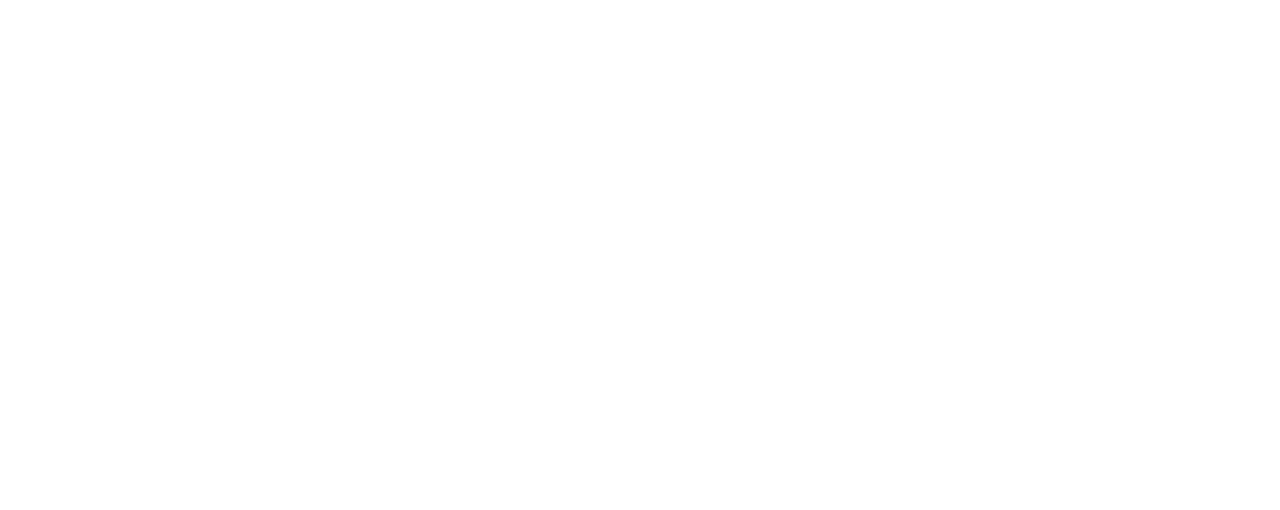
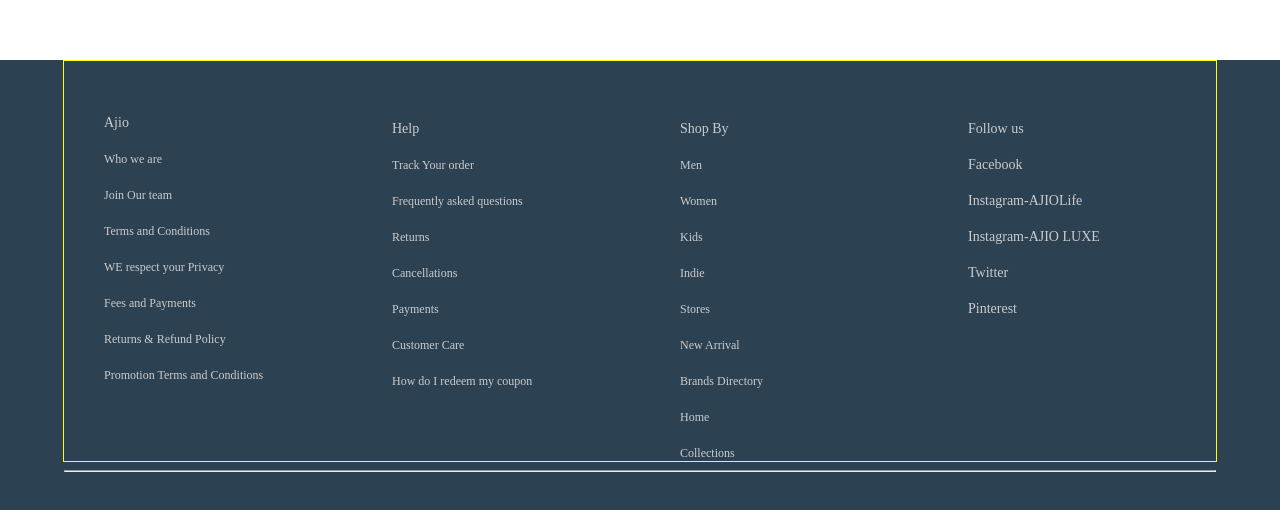
Before and after one commit to Nagendrapasala/www.ajio.com, a React (Create React App) app in the folder ajio_dublicate/: page / in a window 1280 px wide. Shown: the part 1314-1824 px from the top of the page. Before the commit the page ends 837 px from the top, so only its background shows below. Built offline with nearby package versions, Linux system fonts and the light colour scheme; no server answers.

Commit message:
footer added

```diff
--- a/ajio_dublicate/src/App.js
+++ b/ajio_dublicate/src/App.js
@@ -1,11 +1,13 @@
 import logo from './logo.svg';
 import './App.css';
 import Navbar from './Components/Navbar';
+import Footer from './Components/Footer'
 
 function App() {
   return (
     <div className="App">
         <Navbar/>
+        <Footer/>
     </div>
   );
 }
--- /dev/null
+++ b/ajio_dublicate/src/Components/Footer.jsx
@@ -0,0 +1,58 @@
+import React from 'react';
+import { Link } from 'react-router-dom';
+
+export default function Footer() {
+  return (<div className='outerFooter' style = {{backgroundColor: "#2c4152", height: "500px", color: "#ccc", width: "100%", marginTop: "100%",}}>
+            <div className='mainFooter' style = {{ border: "1px solid yellow", height: "400px",display: "flex", flexDirection: "row",justifyContent: "space-evenly", width: "90%", textAlign: "left", margin:" auto" }}>
+                <div style = {{width: "300px", height: "178px", boxSizing: "border-box", marginTop: "40px"}}>
+                    <ul style = {{textDecoration: "none", fontSize: "14px", fontFamily: "SourceSansPro", color: "#ccc"}}>Ajio</ul>
+                    <ul ><Link to ="" style = {{textDecoration: "none", fontSize: "12px", fontFamily: "SourceSansPro", color: "#ccc"}}>Who we are</Link></ul>
+                    <ul><Link to ="" style = {{textDecoration: "none", fontSize: "12px", fontFamily: "SourceSansPro", color: "#ccc"}}>Join Our team</Link></ul>
+                    <ul><Link to ="" style = {{textDecoration: "none", fontSize: "12px", fontFamily: "SourceSansPro", color: "#ccc"}}>Terms and Conditions</Link></ul>
+                    <ul><Link to ="" style = {{textDecoration: "none", fontSize: "12px", fontFamily: "SourceSansPro", color: "#ccc"}}>WE respect your Privacy</Link></ul>
+                    <ul><Link to = "" style = {{textDecoration: "none", fontSize: "12px", fontFamily: "SourceSansPro", color: "#ccc"}}>Fees and Payments</Link></ul>
+                    <ul><Link to = "" style = {{textDecoration: "none", fontSize: "12px", fontFamily: "SourceSansPro", color: "#ccc"}}>Returns & Refund Policy</Link></ul>
+                    <ul><Link to = "" style = {{textDecoration: "none", fontSize: "12px", fontFamily: "SourceSansPro", color: "#ccc"}}>Promotion Terms and Conditions</Link></ul>
+                </div>
+                <div style = {{width: "300px", height: "215px", boxSizing: "border-box", marginTop: "40px"}}>
+                    <ul><Link to = "" style = {{textDecoration: "none", fontSize: "14px", fontFamily: "SourceSansPro", color: "#ccc"}}>Help</Link></ul>
+                    <ul><Link to = "" style = {{textDecoration: "none", fontSize: "12px", fontFamily: "SourceSansPro", color: "#ccc"}}>Track Your order</Link></ul>
+                    <ul><Link to = "" style = {{textDecoration: "none", fontSize: "12px", fontFamily: "SourceSansPro", color: "#ccc"}}>Frequently asked questions</Link></ul>
+                    <ul><Link to = "" style = {{textDecoration: "none", fontSize: "12px", fontFamily: "SourceSansPro", color: "#ccc"}}>Returns</Link></ul>
+                    <ul><Link to = "" style = {{textDecoration: "none", fontSize: "12px", fontFamily: "SourceSansPro", color: "#ccc"}}>Cancellations</Link></ul>
+                    <ul><Link to = "" style = {{textDecoration: "none", fontSize: "12px", fontFamily: "SourceSansPro", color: "#ccc"}}>Payments</Link></ul>
+                    <ul><Link to = "" style = {{textDecoration: "none", fontSize: "12px", fontFamily: "SourceSansPro", color: "#ccc"}}>Customer Care</Link></ul>
+                    <ul><Link to = "" style = {{textDecoration: "none", fontSize: "12px", fontFamily: "SourceSansPro", color: "#ccc"}}>How do I redeem my coupon</Link></ul>
+                </div>
+                <div style = {{ width: "300px", height: "266px", boxSizing: "border-box", marginTop: "40px"}}>
+                    <ul><Link style = {{textDecoration: "none", fontSize: "14px", fontFamily: "SourceSansPro", color: "#ccc"}}>Shop By</Link></ul>
+                    <ul><Link style = {{textDecoration: "none", fontSize: "12px", fontFamily: "SourceSansPro", color: "#ccc"}}>Men</Link></ul>
+                    <ul><Link style = {{textDecoration: "none", fontSize: "12px", fontFamily: "SourceSansPro", color: "#ccc"}}>Women</Link></ul>
+                    <ul><Link style = {{textDecoration: "none", fontSize: "12px", fontFamily: "SourceSansPro", color: "#ccc"}}>Kids</Link></ul>
+                    <ul><Link style = {{textDecoration: "none", fontSize: "12px", fontFamily: "SourceSansPro", color: "#ccc"}}>Indie</Link></ul>
+                    <ul><Link style = {{textDecoration: "none", fontSize: "12px", fontFamily: "SourceSansPro", color: "#ccc"}}>Stores</Link></ul>
+                    <ul><Link style = {{textDecoration: "none", fontSize: "12px", fontFamily: "SourceSansPro", color: "#ccc"}}>New Arrival</Link></ul>
+                    <ul><Link style = {{textDecoration: "none", fontSize: "12px", fontFamily: "SourceSansPro", color: "#ccc"}}>Brands Directory</Link></ul>
+                    <ul><Link style = {{textDecoration: "none", fontSize: "12px", fontFamily: "SourceSansPro", color: "#ccc"}}>Home</Link></ul>
+                    <ul><Link style = {{textDecoration: "none", fontSize: "12px", fontFamily: "SourceSansPro", color: "#ccc"}}>Collections</Link></ul>
+                </div>
+                <div style = {{width: "300px", height: "164px", boxSizing: "border-box", marginTop: "40px"}}>
+                    <ul><Link style = {{textDecoration: "none", fontSize: "14px", fontFamily: "SourceSansPro", color: "#ccc"}}>Follow us</Link></ul>
+                    <ul><Link style = {{textDecoration: "none", fontSize: "14px", fontFamily: "SourceSansPro", color: "#ccc"}}>Facebook</Link></ul>
+                    <ul><Link style = {{textDecoration: "none", fontSize: "14px", fontFamily: "SourceSansPro", color: "#ccc"}}>Instagram-AJIOLife</Link></ul>
+                    <ul><Link style = {{textDecoration: "none", fontSize: "14px", fontFamily: "SourceSansPro", color: "#ccc"}}>Instagram-AJIO LUXE</Link></ul>
+                    <ul><Link style = {{textDecoration: "none", fontSize: "14px", fontFamily: "SourceSansPro", color: "#ccc"}}>Twitter</Link></ul>
+                    <ul><Link style = {{textDecoration: "none", fontSize: "14px", fontFamily: "SourceSansPro", color: "#ccc"}}>Pinterest</Link></ul>
+
+                </div>
+
+
+            </div>
+            <div style = {{width: "90%", margin: "auto"}}>
+                <hr />
+            </div>
+
+
+    </div>
+  )
+}
```
